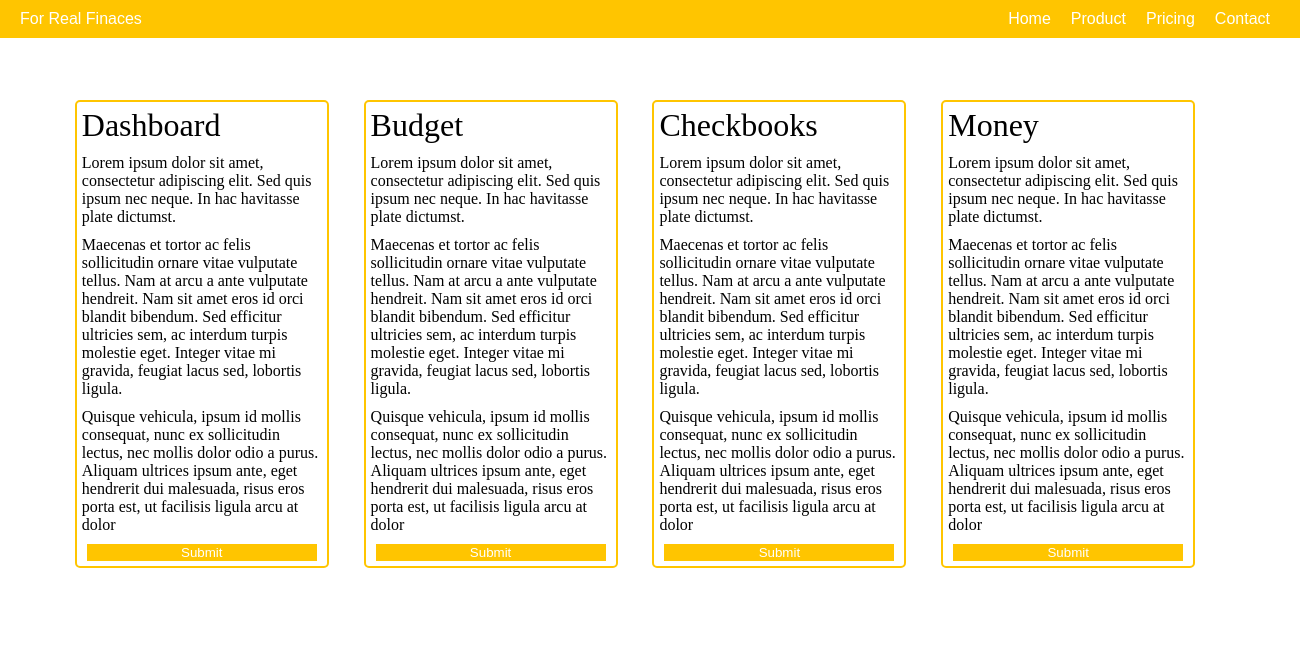
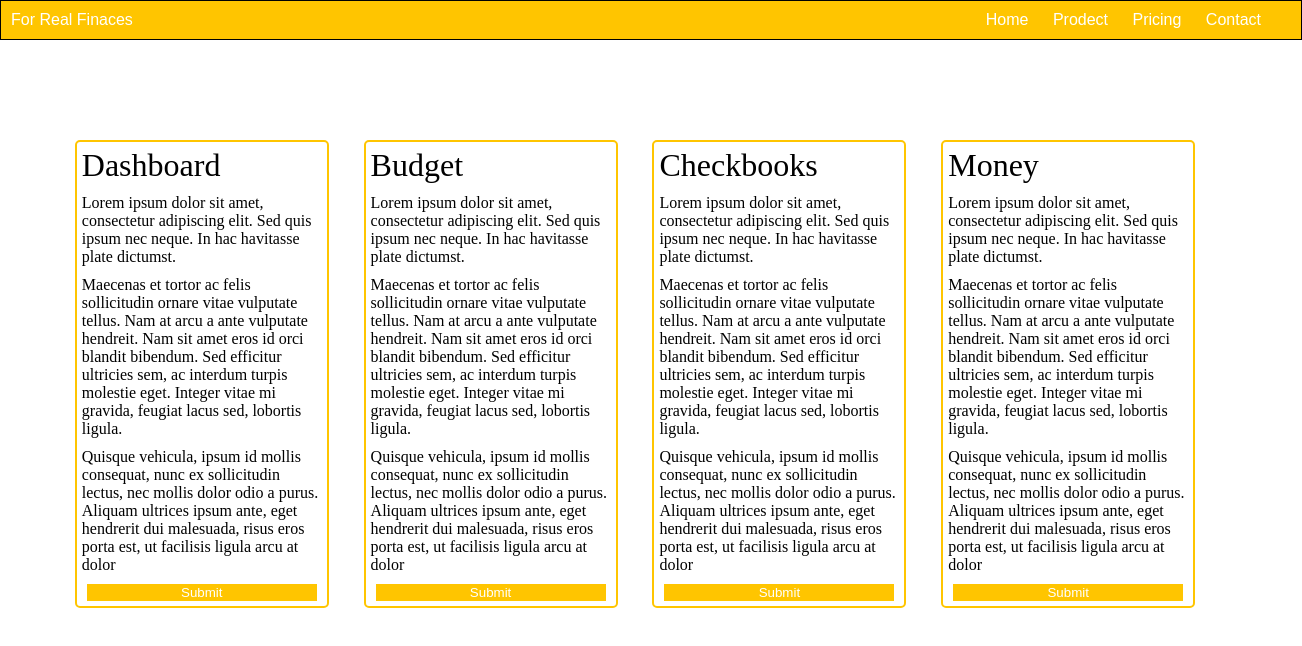
Before and after one commit to isaac-messer/Week-3-Day-1, a plain HTML site: page index.html in a window 1280 px wide. Shown: the top 646 px of the page, 1302 px wide, since content can reach past the window. Drawn offline with Linux system fonts and the light colour scheme.

Commit message:
Removed Float Elements

```diff
--- a/index.html
+++ b/index.html
@@ -9,10 +9,10 @@
                 <p>For Real Finaces</p>
             </div>
             <div class="nav">
+                <a href="#">Home</a>
+                <a href="#">Prodect</a>
+                <a href="#">Pricing</a>
                 <a href="#">Contact</a>
-                <a href="#">Pricing</a>
-                <a href="#">Product</a>
-                <a href="#">Home</a>
             </div>
         </div>
         <div class="content">
--- a/main.css
+++ b/main.css
@@ -13,23 +13,23 @@ h1 {
 .header {
     background-color: #FFC500;
     font-family: Arial, Helvetica, sans-serif;
-    position: fixed;
     width: 100%;
     padding: 10px;
+    display: flex;
+    flex-wrap: wrap;
+    justify-content: space-between;
+    border: 1px solid black;
 }
 .title {
     color: white;
-    float: left;
-    position: relative;
-    left: 10px
+
 }
-.header a {
+.nav a {
     color: white;
     text-decoration: none;
-    float: right;
     padding: 0 10px;
     position: relative;
-    right: 10px;
+    right: 20px;
 }
 /*Content Section*/
 .content {
```
